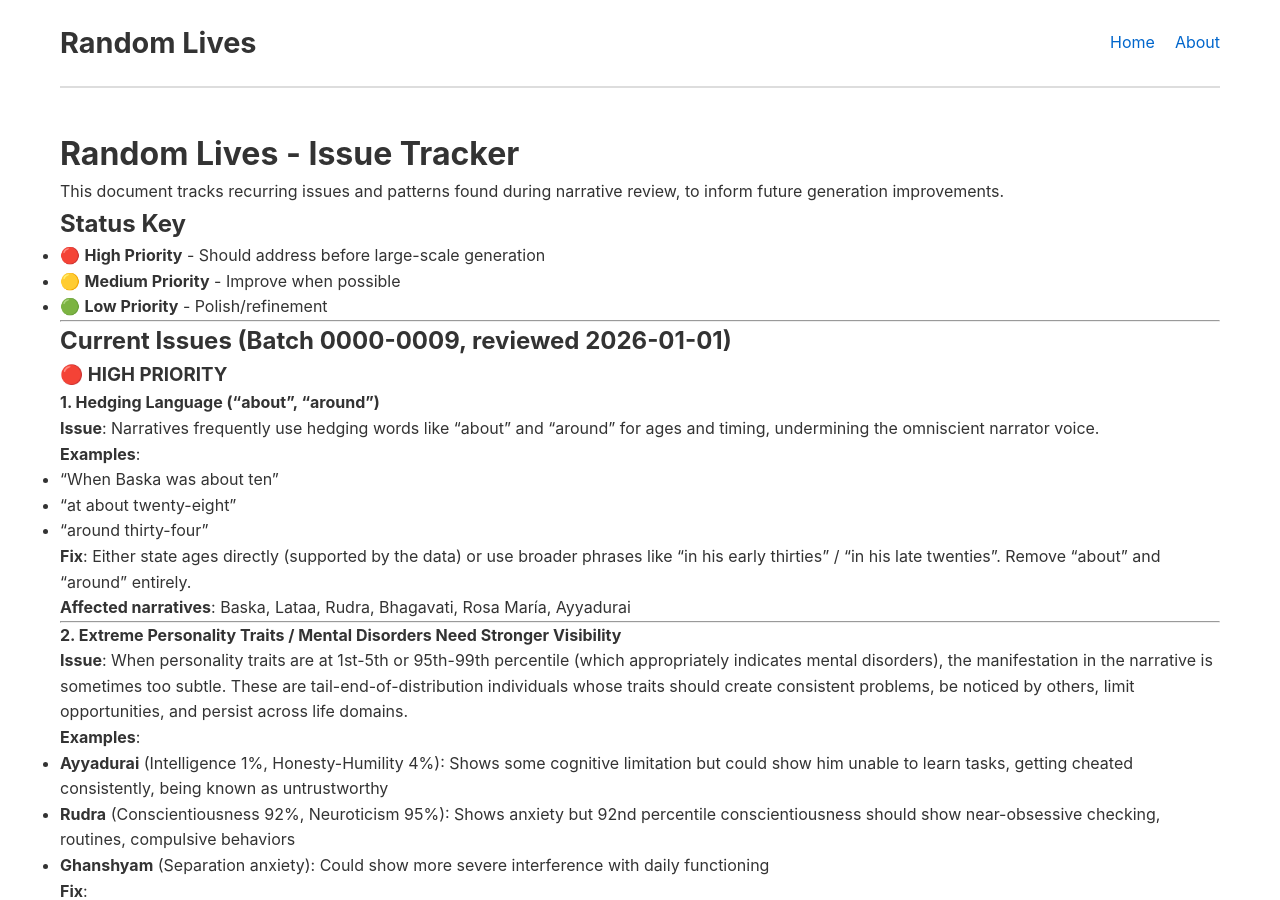
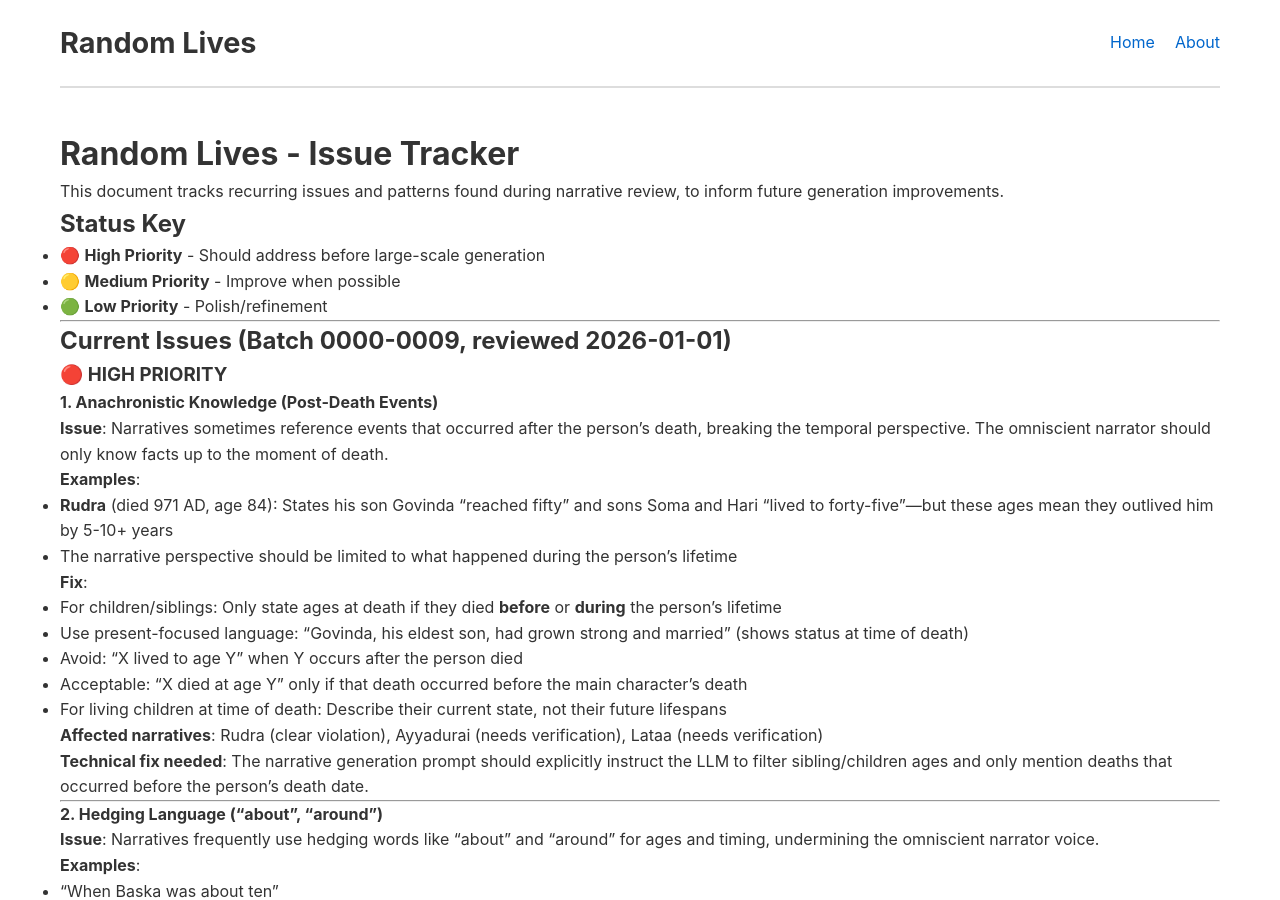
Before and after one commit to random-lives/random-lives, a Jekyll site: the page built from ISSUE_TRACKER.md, in a window 1280 px wide and 900 px high. Built offline with Jekyll 4.4.1, drawn with Linux system fonts in a browser that asks for light colours; our own code applies the rules of GitHub Pages for plain Markdown files.

Commit message:
Add anachronistic knowledge issue (post-death events)

```diff
--- a/ISSUE_TRACKER.md
+++ b/ISSUE_TRACKER.md
@@ -13,7 +13,27 @@ This document tracks recurring issues and patterns found during narrative review
 
 ### 🔴 HIGH PRIORITY
 
-#### 1. Hedging Language ("about", "around")
+#### 1. Anachronistic Knowledge (Post-Death Events)
+**Issue**: Narratives sometimes reference events that occurred after the person's death, breaking the temporal perspective. The omniscient narrator should only know facts up to the moment of death.
+
+**Examples**:
+- **Rudra** (died 971 AD, age 84): States his son Govinda "reached fifty" and sons Soma and Hari "lived to forty-five"—but these ages mean they outlived him by 5-10+ years
+- The narrative perspective should be limited to what happened during the person's lifetime
+
+**Fix**:
+- For children/siblings: Only state ages at death if they died **before** or **during** the person's lifetime
+- Use present-focused language: "Govinda, his eldest son, had grown strong and married" (shows status at time of death)
+- Avoid: "X lived to age Y" when Y occurs after the person died
+- Acceptable: "X died at age Y" only if that death occurred before the main character's death
+- For living children at time of death: Describe their current state, not their future lifespans
+
+**Affected narratives**: Rudra (clear violation), Ayyadurai (needs verification), Lataa (needs verification)
+
+**Technical fix needed**: The narrative generation prompt should explicitly instruct the LLM to filter sibling/children ages and only mention deaths that occurred before the person's death date.
+
+---
+
+#### 2. Hedging Language ("about", "around")
 **Issue**: Narratives frequently use hedging words like "about" and "around" for ages and timing, undermining the omniscient narrator voice.
 
 **Examples**:
```
